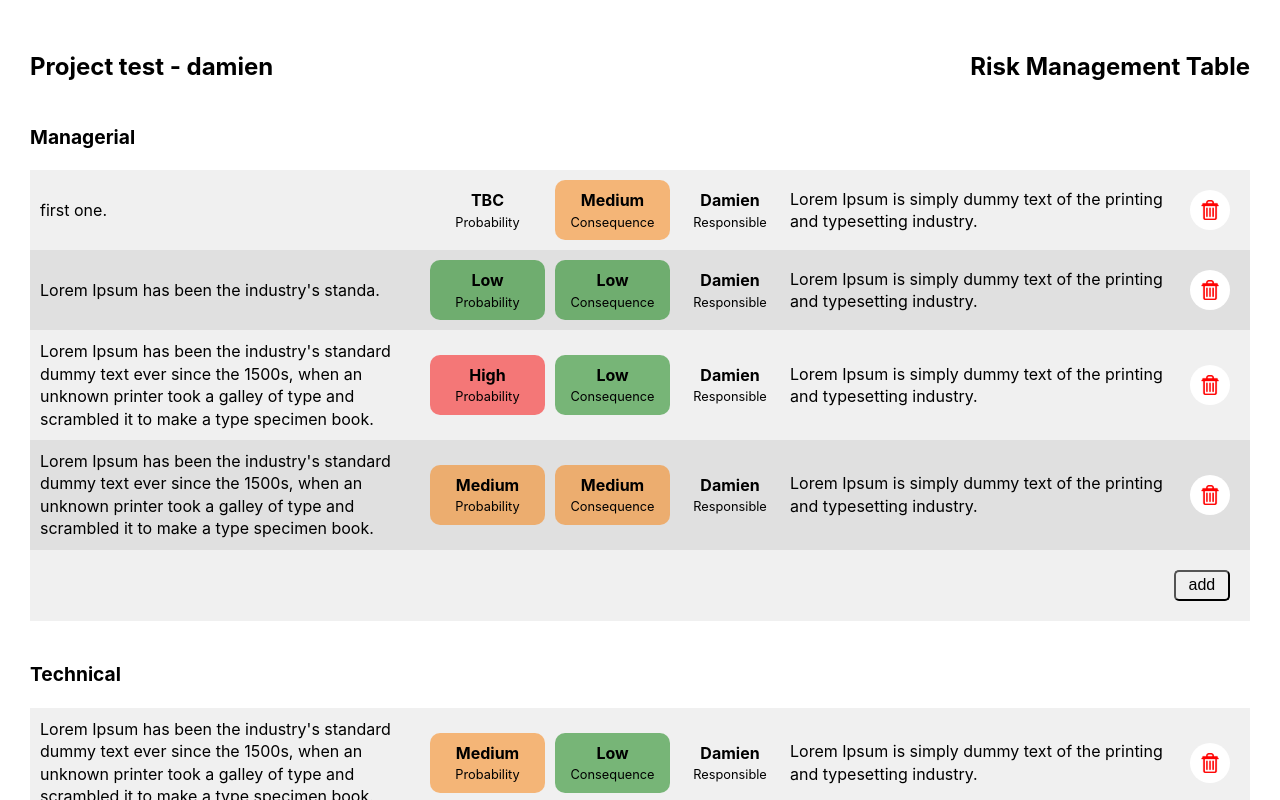
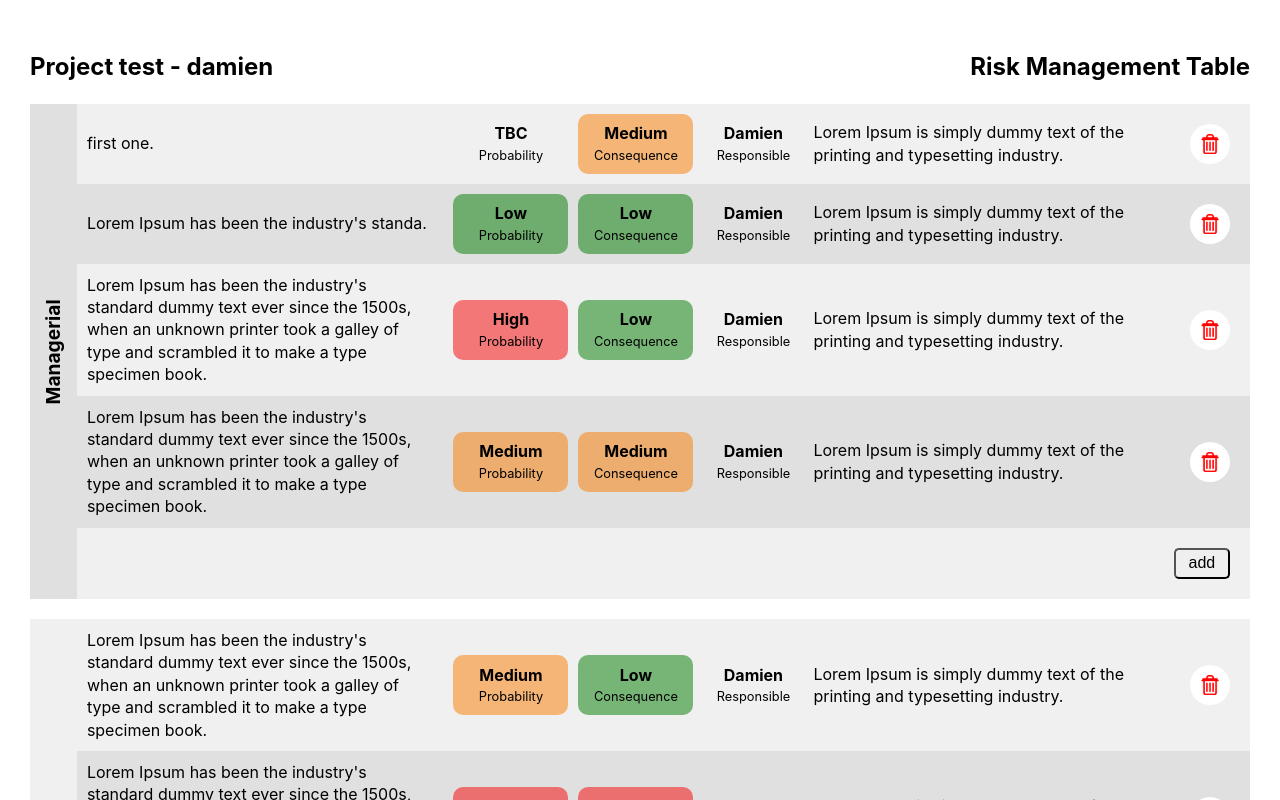
Before and after one commit to jrgrantham/wax, a React (Create React App) app: page / in a window 1280 px wide. Shown: the top 800 px of the page. Built offline with nearby package versions, Linux system fonts and the light colour scheme.

Commit message:
align headings

```diff
--- a/src/riskTable/RiskType.jsx
+++ b/src/riskTable/RiskType.jsx
@@ -6,7 +6,7 @@ import {
   updateConsequence,
   deleteRisk,
 } from "../state/actionCreators";
-import deleteIcon from '../images/deleteIcon.png';
+import deleteIcon from "../images/deleteIcon.png";
 
 function RiskType(props) {
   const { type, risks, riskRange } = props;
@@ -63,8 +63,11 @@ function RiskType(props) {
             <div className="mitigation">
               <p>{risk.mitigation}</p>
             </div>
-            <div className='delete' onClick={() => props.deleteRisk(type.toLowerCase(), risk.id)}>
-              <img src={deleteIcon} alt="delete"/>
+            <div
+              className="delete"
+              onClick={() => props.deleteRisk(type.toLowerCase(), risk.id)}
+            >
+              <img src={deleteIcon} alt="delete" />
             </div>
           </div>
         ))}
@@ -74,6 +77,7 @@ function RiskType(props) {
           <button>add</button>
         </div>
       </div>
+      {/* <div className='type' /> */}
     </Container>
   );
 }
@@ -86,7 +90,7 @@ export default connect((state) => state, {
 
 const Container = styled.div`
   display: flex;
-  flex-direction: column;
+  flex-direction: row;
   margin-bottom: 20px;
   /* border: 1px solid red; */
 
@@ -102,8 +106,20 @@ const Container = styled.div`
 
   .type {
     display: flex;
-    justify-content: space-between;
-    margin: 20px 0;
+    justify-content: center;
+    writing-mode: tb-rl;
+    -webkit-transform: rotate(180deg);
+    -moz-transform: rotate(180deg);
+    -o-transform: rotate(180deg);
+    -ms-transform: rotate(180deg);
+    transform: rotate(180deg);
+    /* white-space: nowrap; */
+    padding: 10px;
+    /* border: 1px solid red; */
+  }
+  background-color: #f0f0f0;
+  :nth-child(2n) {
+    background-color: #e0e0e0;
   }
 
   .risks {
```
